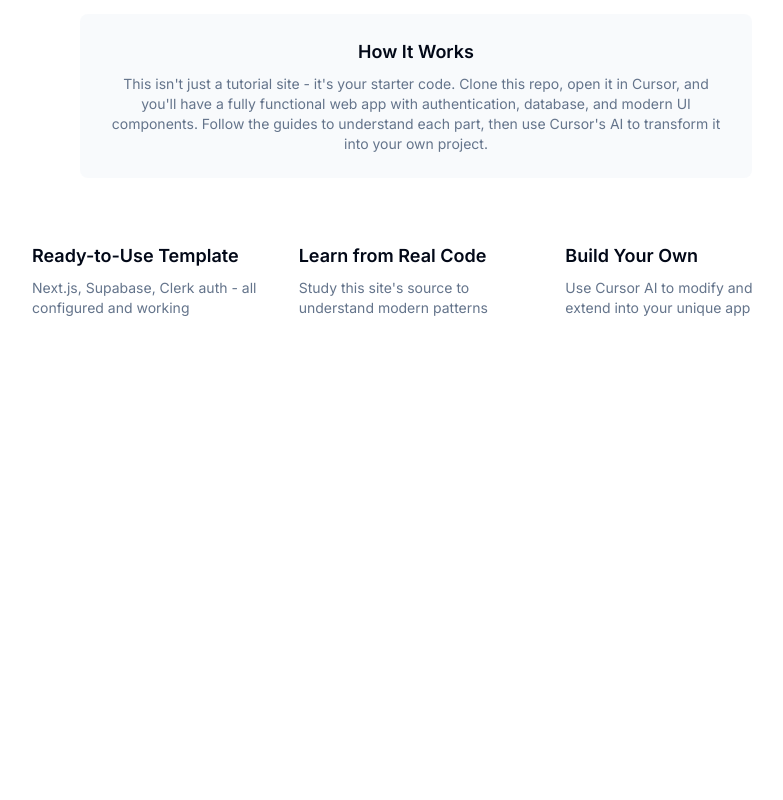
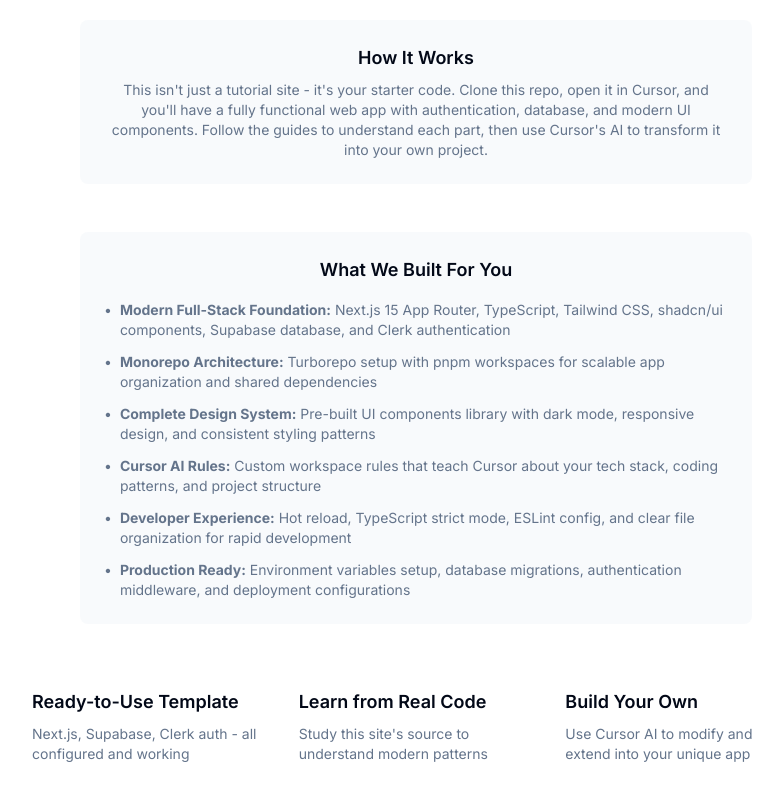
Before and after one commit to aibuildersmx/website, a Next.js app in the folder apps/web/: page / in a window 1280 px wide. Shown: the part 392-1192 px from the top of the page, without its empty margins (224-1007 px from the left). Before the commit the page ends 800 px from the top, so only its background shows below. Built offline with nearby package versions, Linux system fonts and the light colour scheme.

Commit message:
homepage

```diff
--- a/apps/web/src/app/page.tsx
+++ b/apps/web/src/app/page.tsx
@@ -4,8 +4,8 @@
 
 export default function Home() {
   return (
-    <main className="flex h-full flex-col items-center justify-center p-24">
-      <div className="max-w-3xl text-center">
+    <main className="min-h-screen py-24 px-8">
+      <div className="max-w-3xl mx-auto text-center">
         <h1 className="text-5xl font-bold tracking-tight">
           Learn by Coding This Site
         </h1>
@@ -37,6 +37,59 @@
             Cursor&apos;s AI to transform it into your own project.
           </p>
         </div>
+        <div className="mt-12 p-6 bg-muted/50 rounded-lg max-w-2xl mx-auto">
+          <h2 className="font-semibold text-lg mb-4">What We Built For You</h2>
+          <ul className="space-y-3 text-sm text-muted-foreground text-left">
+            <li className="flex items-start">
+              <span className="mr-2">•</span>
+              <span>
+                <strong>Modern Full-Stack Foundation:</strong> Next.js 15 App
+                Router, TypeScript, Tailwind CSS, shadcn/ui components, Supabase
+                database, and Clerk authentication
+              </span>
+            </li>
+            <li className="flex items-start">
+              <span className="mr-2">•</span>
+              <span>
+                <strong>Monorepo Architecture:</strong> Turborepo setup with
+                pnpm workspaces for scalable app organization and shared
+                dependencies
+              </span>
+            </li>
+            <li className="flex items-start">
+              <span className="mr-2">•</span>
+              <span>
+                <strong>Complete Design System:</strong> Pre-built UI components
+                library with dark mode, responsive design, and consistent
+                styling patterns
+              </span>
+            </li>
+            <li className="flex items-start">
+              <span className="mr-2">•</span>
+              <span>
+                <strong>Cursor AI Rules:</strong> Custom workspace rules that
+                teach Cursor about your tech stack, coding patterns, and project
+                structure
+              </span>
+            </li>
+            <li className="flex items-start">
+              <span className="mr-2">•</span>
+              <span>
+                <strong>Developer Experience:</strong> Hot reload, TypeScript
+                strict mode, ESLint config, and clear file organization for
+                rapid development
+              </span>
+            </li>
+            <li className="flex items-start">
+              <span className="mr-2">•</span>
+              <span>
+                <strong>Production Ready:</strong> Environment variables setup,
+                database migrations, authentication middleware, and deployment
+                configurations
+              </span>
+            </li>
+          </ul>
+        </div>
         <div className="mt-16 grid grid-cols-1 md:grid-cols-3 gap-8 text-left">
           <div>
             <h3 className="font-semibold text-lg">Ready-to-Use Template</h3>
```
